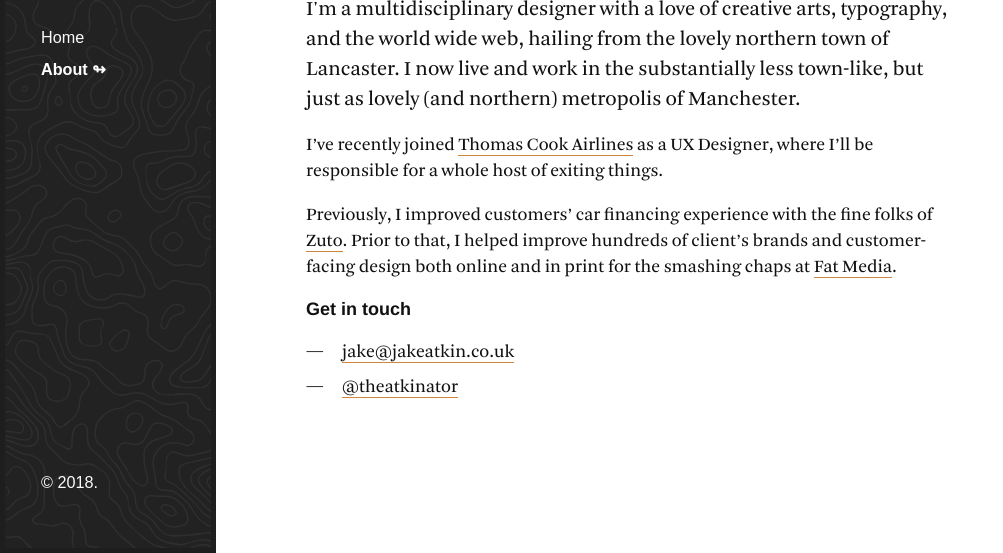
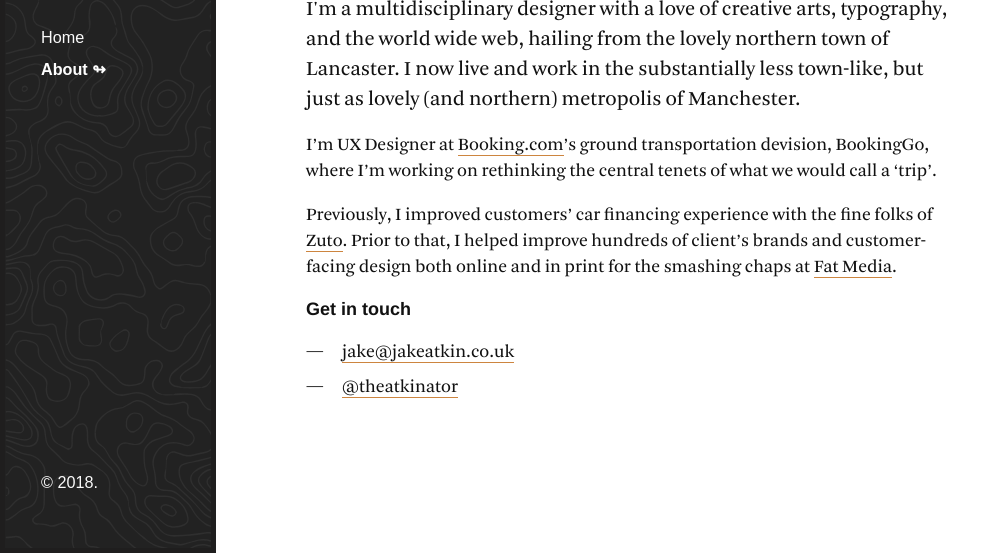
Before and after one commit to atkinja522/atkinja522.github.io, a Jekyll site: the page built from about.md, in a window 1280 px wide and 999 px high, cut to the strip 446-999 px from the top of the window. Shown: the whole strip, without its empty margins (0-1003 px from the left). Built offline with Jekyll 4.4.1, drawn with Linux system fonts in a browser that asks for light colours; some web fonts are replaced.

Commit message:
Updated About

```diff
--- a/about.md
+++ b/about.md
@@ -7,7 +7,7 @@ layout: page
 
 <p class="lead">I'm a multidisciplinary designer with a love of creative arts, typography, and the world wide web, hailing from the lovely northern town of Lancaster. I now live and work in the substantially less town-like, but just as lovely (and northern) metropolis of Manchester.</p>
 
-I've recently joined [Thomas Cook Airlines][0] as a UX Designer, where I'll be responsible for a whole host of exiting things.
+I'm UX Designer at [Booking.com][5]'s ground transportation devision, BookingGo, where I'm working on rethinking the central tenets of what we would call a 'trip'.
 
 Previously, I improved customers' car financing experience with the fine folks of [Zuto][1]. Prior to that, I helped improve hundreds of client's brands and customer-facing design both online and in print for the smashing chaps at [Fat Media][2].
 
```
Also changed, not shown: other parts of about.md (+1 -0 lines).
